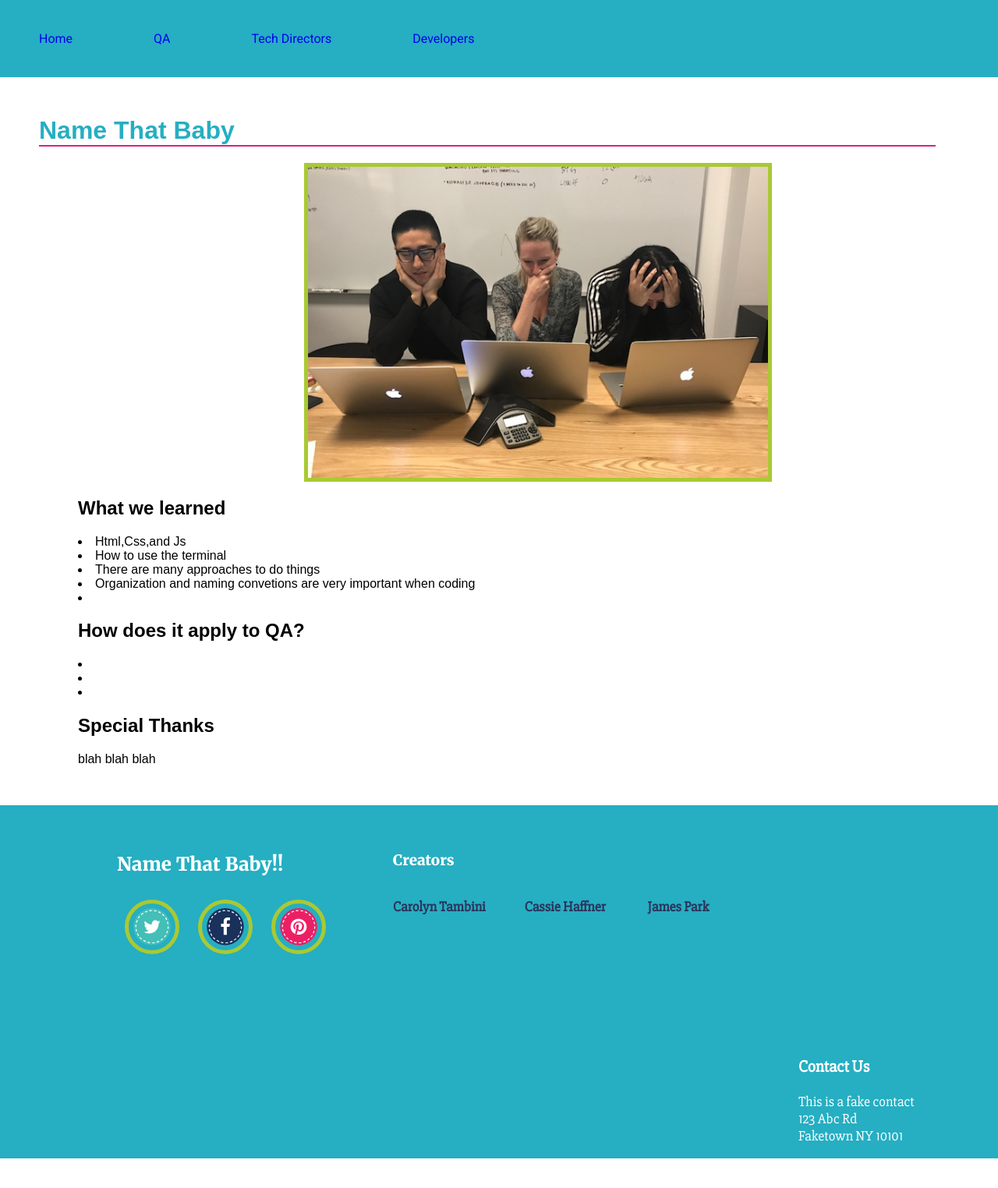
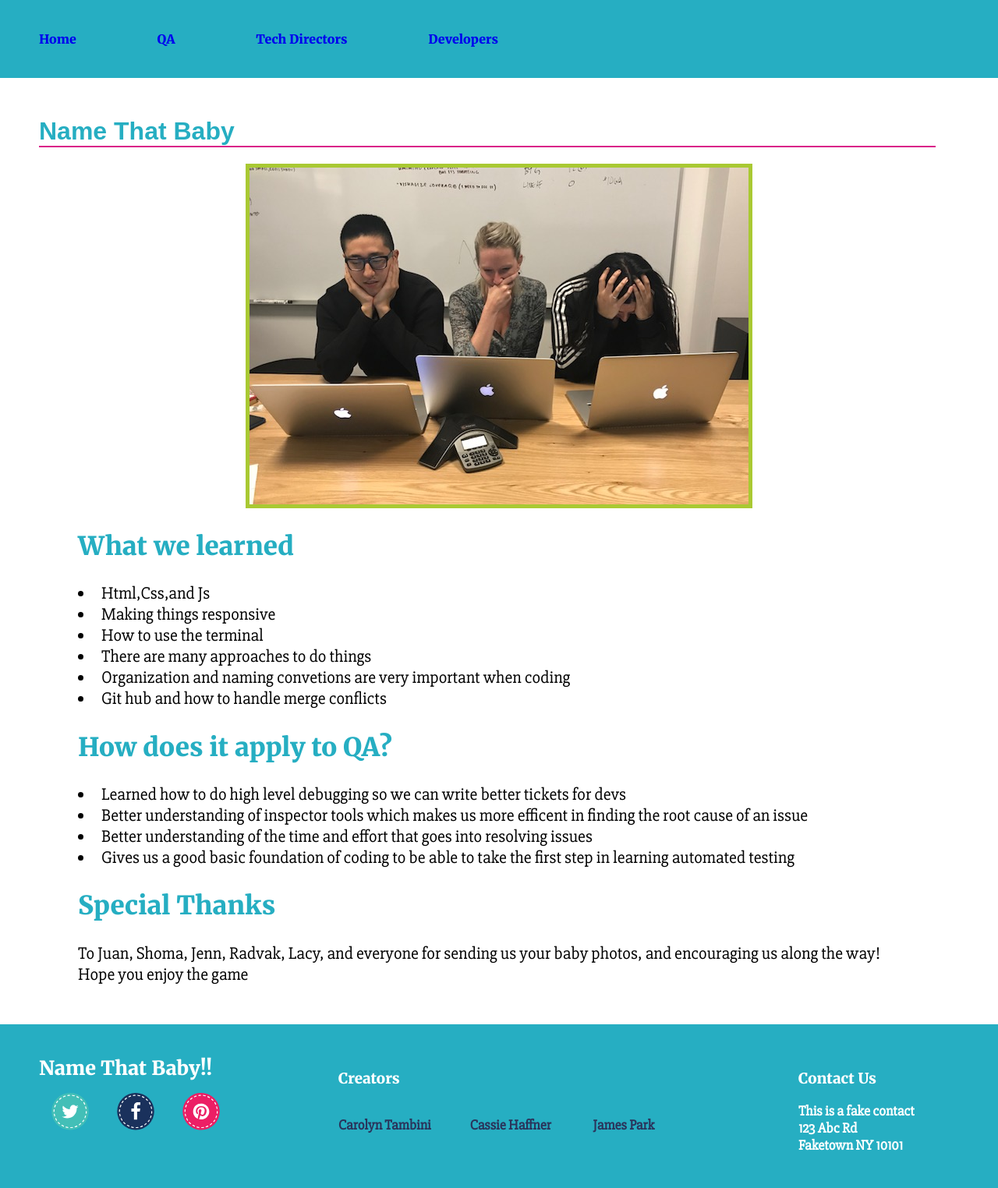
Before and after one commit to Tambini/Tambini.github.io, a website built with webpack: page index.html in a window 1280 px wide. Shown: the whole page at 78% size. Before the commit the page ends 1486 px from the top, so only its background shows below. Built offline with nearby package versions, Linux system fonts and the light colour scheme; some packages are replaced by stand-ins of ours; files whose address does not match are found by name.

Commit message:
final qa grid updates

```diff
--- a/homepage.css
+++ b/homepage.css
@@ -12,7 +12,7 @@ body {
     text-align: left;
     padding: 40px 0 40px 0;
     margin: 0;
-    font-family: 'Roboto', sans-serif;
+    font-family: 'Merriweather', sans-serif;
 }
 .nav > li {
     display: inline-block;
@@ -28,14 +28,18 @@ body {
   color: #26aec2;
   margin-top: 50px;
 }
-img{
-  display: block;
+.group{
+
+}
+.group:hover img{
+  border:5px solid #26aec2;
+}
+.group img{
+  border: 5px solid #A9C933;
   margin-left: auto;
   margin-right: auto;
-  border: 5px solid #A9C933;
-}
-img:hover{
-  border:5px solid #26aec2;
+  max-width: 50%;
+  display:block;
 }
 
 h1 {
@@ -143,4 +147,19 @@ ul.social li {
   }
   .info {
     padding-left: 100px;
+    font-family: 'Slabo 27px';
+    font-size: 22px;
   }
+  h2 {
+    color: #26aec2;
+    font-family: Merriweather;
+  }
+  .footer-title {
+    font-family: Merriweather;
+    font-size: 25px;
+  }
+  h3 {
+  font-family: 'Merriweather', serif;
+  font-weight: bold;
+  font-size: 18.72px;
+}
--- a/index.html
+++ b/index.html
@@ -20,23 +20,27 @@
   <div class="headline">
     <h1>Name That Baby</h1>
   </div>
+
+<div class="group"> <img src="images/group.jpg" alt="group_shot"> </div>
 <div class="info">
-  <img src="/images/group.jpg" alt="groupshot" style="width:50%">
   <h2> What we learned</h2>
   <li> Html,Css,and Js</li>
+  <li> Making things responsive </li>
   <li> How to use the terminal</li>
   <li> There are many approaches to do things </li>
   <li> Organization and naming convetions are very important when coding</li>
-  <li> </li>
+  <li> Git hub and how to handle merge conflicts</li>
   <h2> How does it apply to QA? </h2>
-  <li> </li>
-  <li> </li>
-  <li> </li>
+  <li> Learned how to do high level debugging so we can write better tickets for devs</li>
+  <li> Better understanding of inspector tools which makes us more efficent in finding the root cause of an issue </li>
+  <li> Better understanding of the time and effort that goes into resolving issues</li>
+  <li> Gives us a good basic foundation of coding to be able to take the first step in learning automated testing</li>
   <h2> Special Thanks</h2>
-  <p> blah blah blah</p>
+  <p> To Juan, Shoma, Jenn, Radvak, Lacy, and everyone for sending us your baby photos, and encouraging us along the way! <br> Hope you enjoy the game</br></p>
+ </div>
  <footer>
 <div class="left">
-<h2 id="footer-title"> Name That Baby!!</h2>
+<div class="footer-title"> Name That Baby!!</div>
  <ul class="social">
   <li>
    <a href="https://twitter.com/perfectbabies?lang=en" target="_blank">
--- a/james grid 2.css
+++ b/james grid 2.css
@@ -3,6 +3,7 @@
     	color: #A9c933;
     	list-style: none;
     	text-align: left;
+    	font-family: Merriweather;
     	padding: 40px 0 40px 0;
     	margin: 0;
   		}
--- a/src/devpage.scss
+++ b/src/devpage.scss
@@ -11,7 +11,7 @@ head {
     text-align: left;
     padding: 40px 0 40px 0;
     margin: 0;
-    font-family: 'Roboto', sans-serif;
+    font-family: 'Merriweather', sans-serif;
   }
   .nav > li {
     display: inline-block;
```
Also changed, not shown: James Grid 2.html (+1 -0 lines), QAGrid.html (+2 -1 lines), Title_Page.html (+6 -6 lines), qa.js (+6 -5 lines), qa2.js (deleted, +0 -38 lines), images/QA/adamchild.jpg (renamed from images/QA/Adam.jpg).
